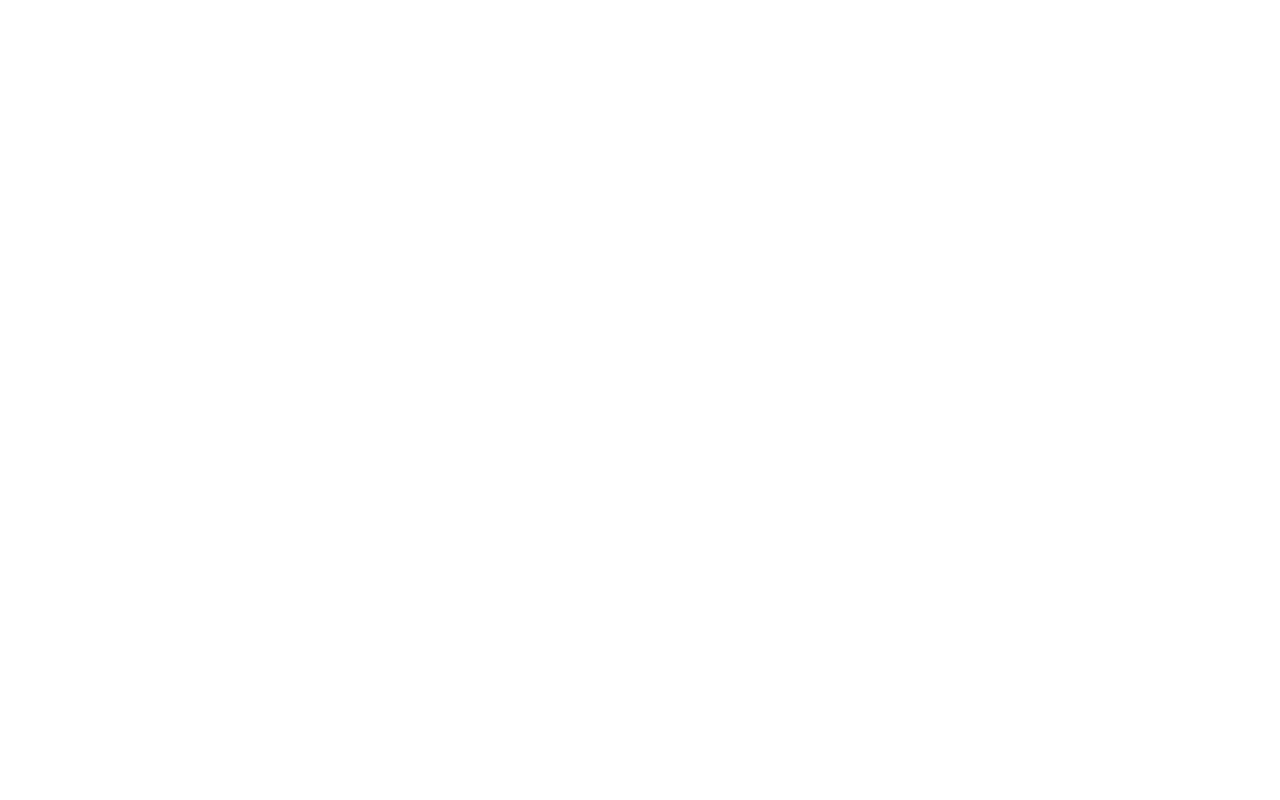
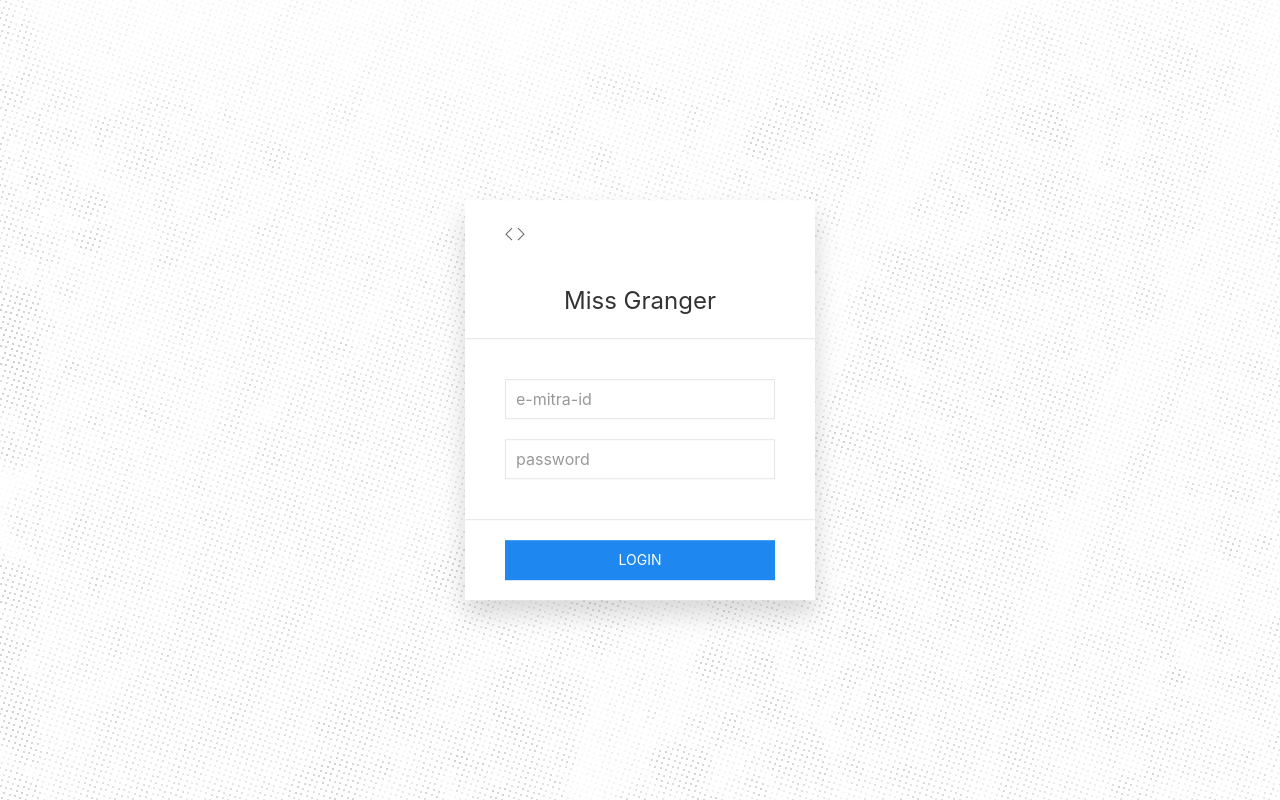
Before and after one commit to srinibasbiswal/Rajasthan-Hackathon, a plain HTML site: page index.html in a window 1280 px wide. Drawn offline with Linux system fonts and the light colour scheme.

Commit message:
Add loginpage

```diff
--- a/css/style.css
+++ b/css/style.css
@@ -0,0 +1,7 @@
+html{
+    background-image: url(../img/bg.jpg) !important;
+}
+
+.masthead{
+    left: auto !important;
+}
--- a/index.html
+++ b/index.html
@@ -12,6 +12,28 @@
 <body>
 
 
+    <div class="uk-container uk-position-center masthead">
+        <div class="uk-card uk-card-default uk-box-shadow-large">
+            <div class="uk-card-header">
+                <div class="uk-align-center">
+                    <span uk-icon="icon: code"></span>
+                    <h3 class="uk-card-title uk-margin-remove-bottom" align="center">Miss Granger</h3>
+                </div>
+            </div>
+            <div class="uk-card-body">
+                <div class="uk-margin">
+                    <input class="uk-input" type="text" placeholder="e-mitra-id">
+                </div>
+                <div class="uk-margin">
+                    <input class="uk-input" type="password" placeholder="password">
+                </div>
+            </div>
+            <div class="uk-card-footer">
+                <a href="#" class="uk-button uk-button-primary uk-align-center">Login</a>
+            </div>
+        </div>
+    </div>
+
     <script src="js/vendor/uikit.min.js"></script>
     <script src="js/vendor/uikit-icons.min.js"></script>
     <script src="js/script.js"></script>
```
Also changed, not shown: img/bg.jpg (added).
